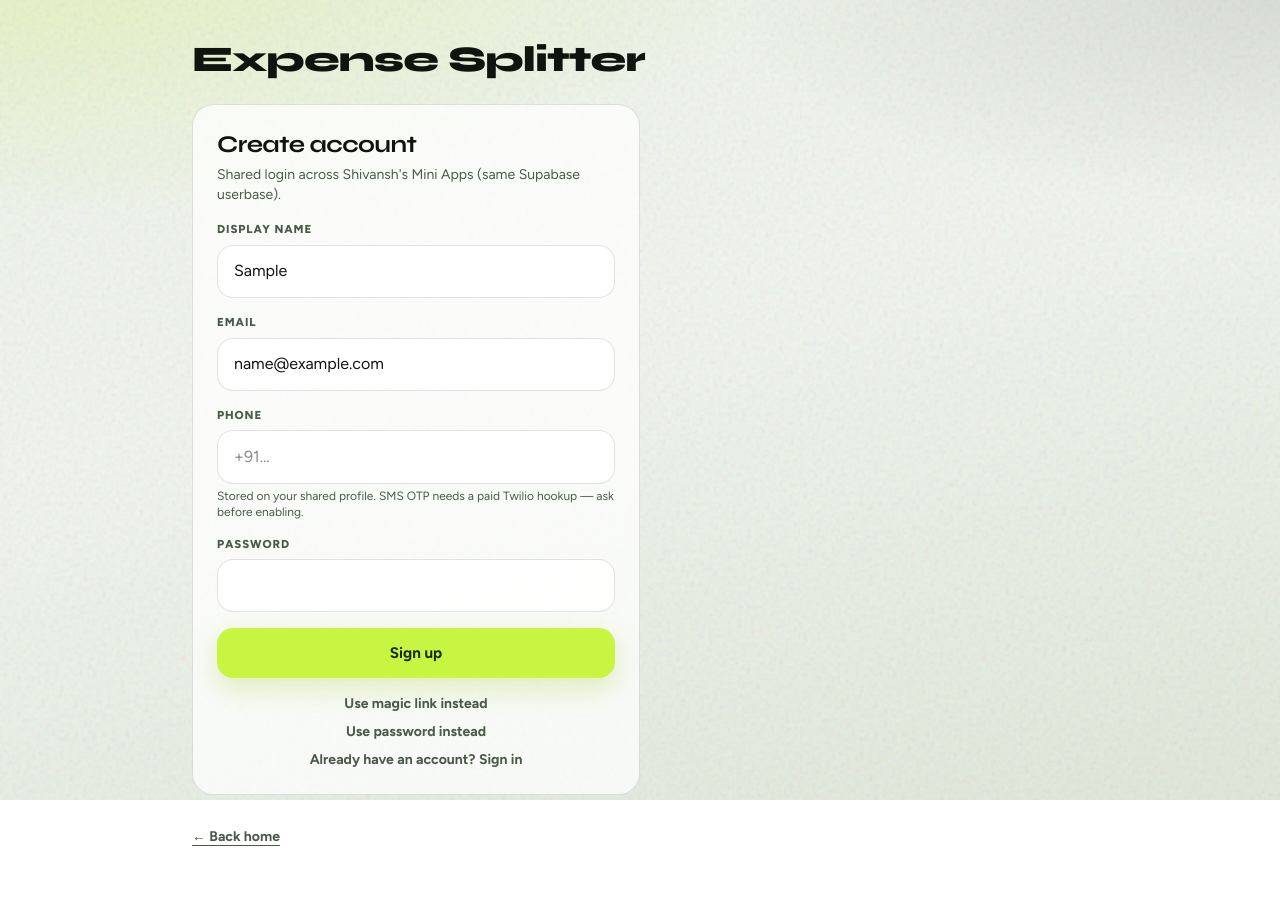
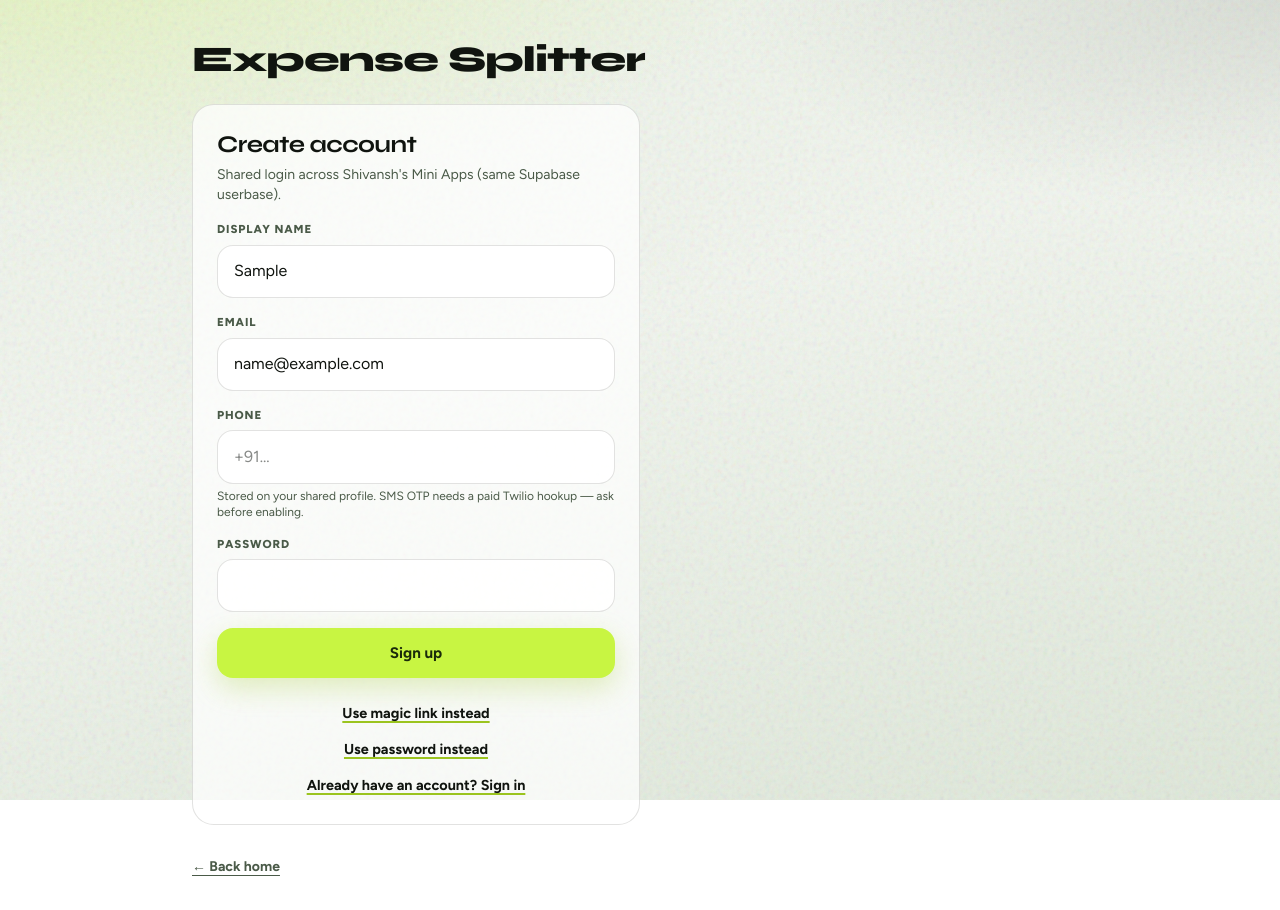
Before and after one commit to acousticclown/expense-splitter, a Next.js app: page /login in a window 1280 px wide. Both pictures are taken after typing "Sample", "name@example.com" into the empty fields and a click on the button "Create an account". Shown: the top 910 px of the page. Before the commit the page ends 887 px from the top, so only its background shows below. Built offline with nearby package versions, Linux system fonts and the light colour scheme.

Commit message:
Make auth mode toggles look like real links
Add text-link styles (underline, hover, focus, cursor) for password /
magic / signup switches on login.

```diff
--- a/src/app/globals.css
+++ b/src/app/globals.css
@@ -142,6 +142,48 @@ body > * {
   color: var(--ink);
 }
 
+/* Explicit text-link affordance for mode toggles / secondary actions */
+.text-link {
+  display: inline-flex;
+  align-items: center;
+  justify-content: center;
+  gap: 0.25rem;
+  margin: 0;
+  padding: 0.35rem 0.15rem;
+  border: 0;
+  background: transparent;
+  color: var(--ink);
+  font: inherit;
+  font-weight: 700;
+  font-size: 0.9rem;
+  line-height: 1.3;
+  text-decoration: underline;
+  text-decoration-thickness: 2px;
+  text-underline-offset: 0.22em;
+  text-decoration-color: var(--accent-deep);
+  cursor: pointer;
+  border-radius: 0.35rem;
+  transition:
+    color 0.15s ease,
+    text-decoration-color 0.15s ease,
+    background 0.15s ease;
+}
+
+.text-link:hover {
+  color: var(--accent-ink);
+  text-decoration-color: var(--ink);
+  background: rgba(200, 245, 66, 0.22);
+}
+
+.text-link:focus-visible {
+  outline: 2px solid var(--accent-deep);
+  outline-offset: 3px;
+}
+
+.text-link:active {
+  color: var(--accent-ink);
+}
+
 .input,
 .textarea {
   width: 100%;
--- a/src/components/AuthForm.tsx
+++ b/src/components/AuthForm.tsx
@@ -169,23 +169,39 @@ export function AuthForm({ next = "/" }: { next?: string }) {
               : "Sign in"}
       </button>
 
-      <div className="flex flex-col gap-2 text-center text-sm font-650 text-ink-soft">
+      <div className="flex flex-col items-center gap-1.5 pt-1">
         {mode !== "magic" && (
-          <button type="button" onClick={() => setMode("magic")}>
+          <button
+            type="button"
+            className="text-link"
+            onClick={() => setMode("magic")}
+          >
             Use magic link instead
           </button>
         )}
         {mode !== "password" && (
-          <button type="button" onClick={() => setMode("password")}>
+          <button
+            type="button"
+            className="text-link"
+            onClick={() => setMode("password")}
+          >
             Use password instead
           </button>
         )}
         {mode !== "signup" ? (
-          <button type="button" onClick={() => setMode("signup")}>
+          <button
+            type="button"
+            className="text-link"
+            onClick={() => setMode("signup")}
+          >
             Create an account
           </button>
         ) : (
-          <button type="button" onClick={() => setMode("magic")}>
+          <button
+            type="button"
+            className="text-link"
+            onClick={() => setMode("magic")}
+          >
             Already have an account? Sign in
           </button>
         )}
--- a/src/components/ExpenseForm.tsx
+++ b/src/components/ExpenseForm.tsx
@@ -191,7 +191,7 @@ export function ExpenseForm({
           <p className="label mb-0">Paid by</p>
           <button
             type="button"
-            className="text-xs font-700 text-ink-soft underline-offset-2 hover:underline"
+            className="text-link text-xs"
             onClick={() => {
               setUnequalPay((v) => {
                 const next = !v;
@@ -252,7 +252,7 @@ export function ExpenseForm({
           <p className="label mb-0">Split among</p>
           <button
             type="button"
-            className="text-xs font-700 text-ink-soft underline-offset-2 hover:underline"
+            className="text-link text-xs"
             onClick={() => setUnequalSplit((v) => !v)}
           >
             {unequalSplit ? "Equal split" : "Unequal split"}
```
